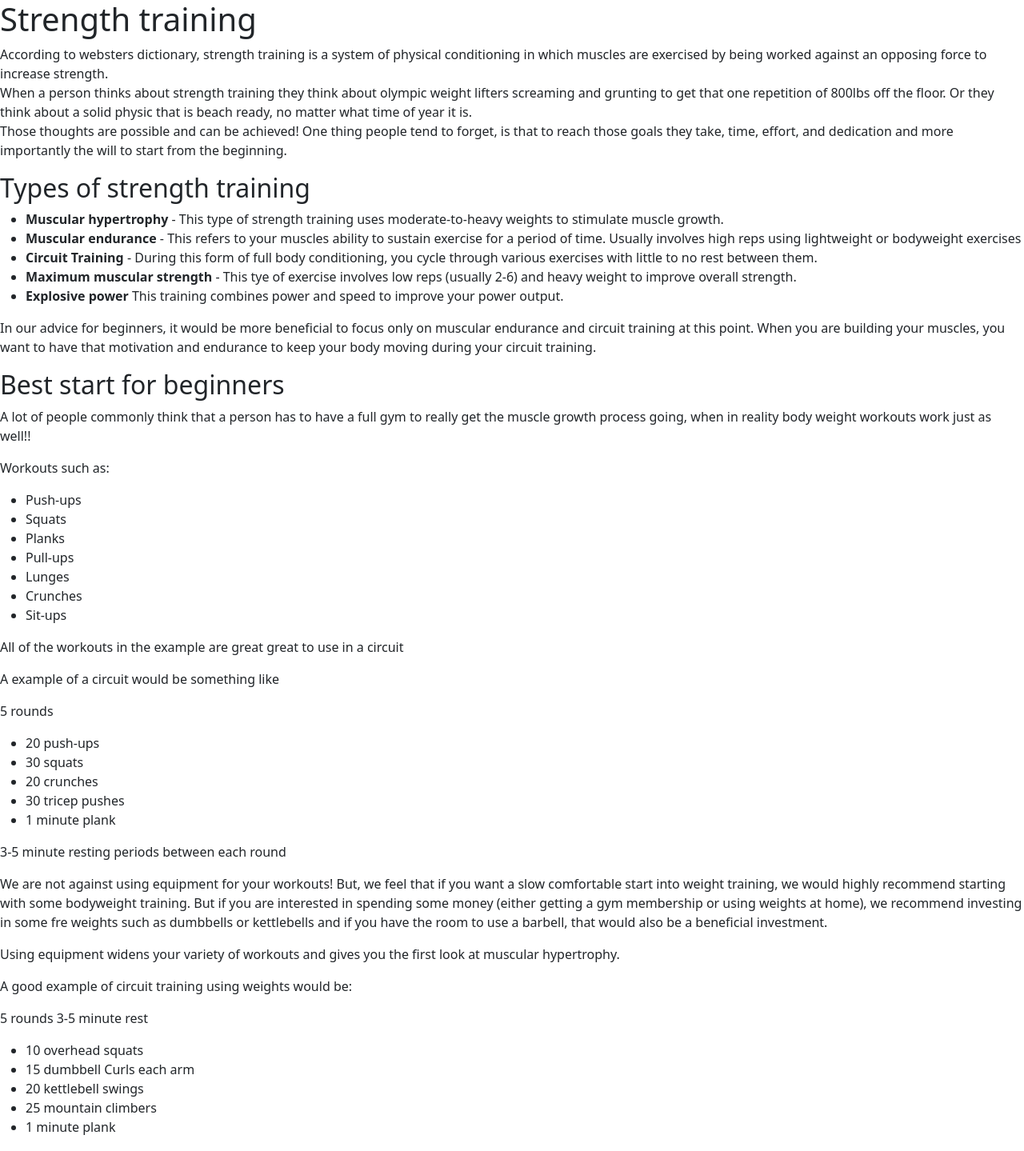
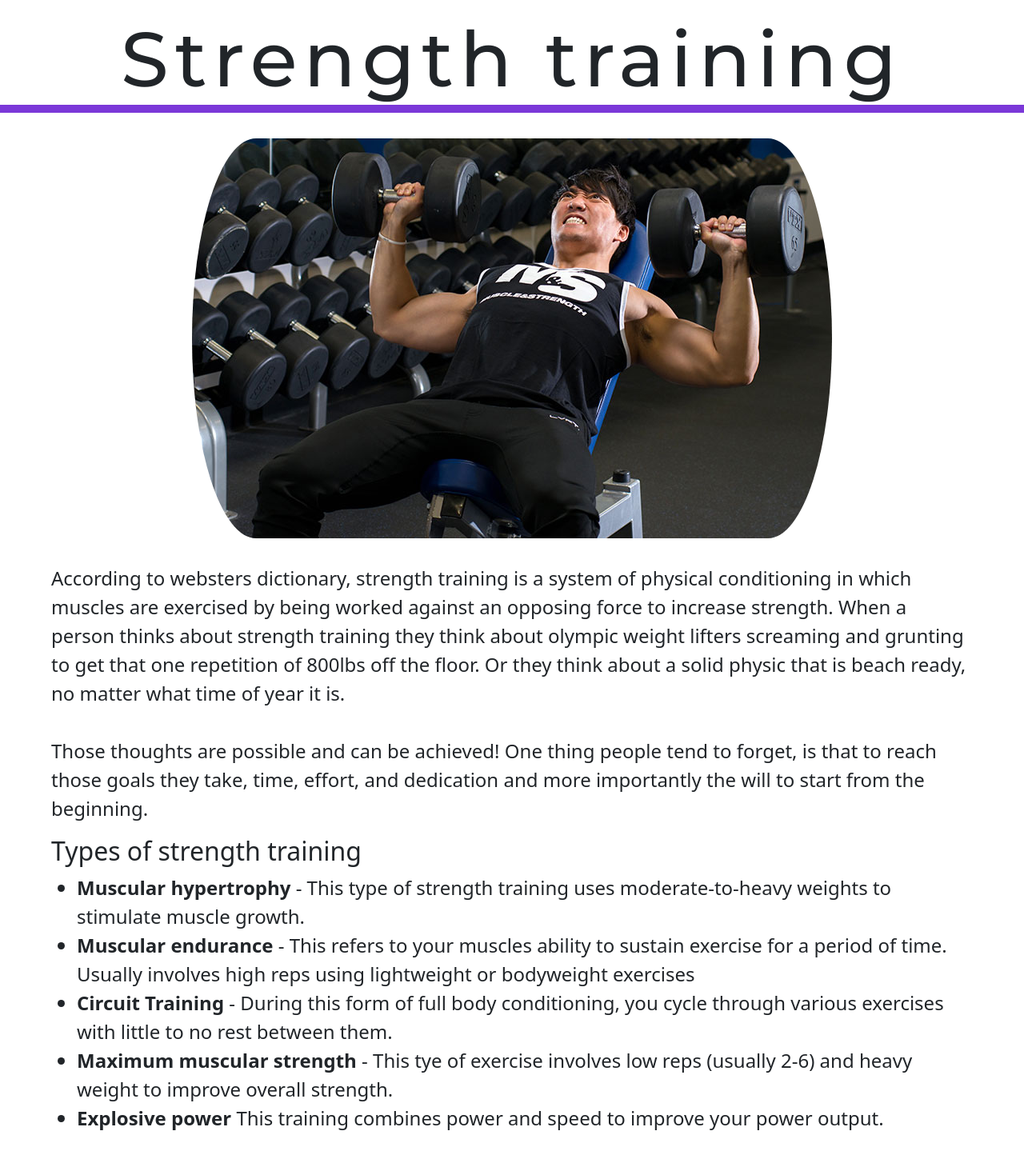
Before and after one commit to calvinalee2006/Beginners-guide-to-fitness, a React (Create React App) app: page /Stretching/Cardio/WeightTraining in a window 1280 px wide. Shown: the top 1439 px of the page at 80% size. Built offline with nearby package versions, Linux system fonts and the light colour scheme.

Commit message:
working on th weight training page

```diff
--- a/src/components/WeightTraining/WeightTraining.js
+++ b/src/components/WeightTraining/WeightTraining.js
@@ -1,20 +1,27 @@
 import React from 'react'
 import {NavLink,useNavigate} from 'react-router-dom';
-
+import DummbellPress from "./WeightTrainingImages/dumbbellPress.jpg"
  export default function WeightTraining() {
     const navigate = useNavigate()
   return (
     <>
-      <h1>Strength training </h1>
+
+      <h1 className="strengthHeading">Strength training </h1>
+
+      <div className="dummbellPressPic">
+        <img  src={DummbellPress} alt="Young man doing dumbbell press"/>
+      </div>
+
+      <div className ="strengthContainer">
+        <div className="firstStrengthP">
       <p>According to websters dictionary, strength training is a system of physical conditioning in which muscles are
-        exercised by being worked against an opposing force to increase strength.
-      <br />
-      When a person thinks about strength training they think about olympic weight lifters screaming and grunting to get that
+        exercised by being worked against an opposing force to increase strength. When a person thinks about strength training they think about olympic weight lifters screaming and grunting to get that
         one repetition of 800lbs off the floor. Or they think about a solid physic that is beach ready, no matter what time of year it is.
-        <br />
+        <br /><br />
         Those thoughts are possible and can be achieved! One thing people tend to forget, is that to reach those goals they take, time, effort, and
         dedication and more importantly the will to start from the beginning.
       </p>
+      </div>
 
       <h2>Types of strength training</h2>
       <ul>
@@ -90,6 +97,7 @@ import {NavLink,useNavigate} from 'react-router-dom';
             <button className="btn-right">Next</button>
             </NavLink>
             </div>
+            </div>
     </>
   )
 }
--- a/src/styles.css
+++ b/src/styles.css
@@ -233,3 +233,33 @@
     display: flex;
     justify-content: space-between;
 }
+
+.strengthContainer {
+    width: 90%;
+    font-size: 1.5rem;
+    margin: auto;
+    overflow: hidden;
+}
+
+.strengthHeading {
+    font-family: 'Montserrat';
+    font-size: 6rem;
+    letter-spacing: .5rem;
+    text-align: center;
+    margin-top: 1rem;
+    border-bottom: solid 10px #7b38d8;
+}
+
+.dummbellPressPic {
+    margin-top: 2rem;
+    display: flex;
+    justify-content: center;
+}
+
+.dummbellPressPic img {
+    border-radius: 10% / 50%;
+}
+
+.firstStrengthP {
+    margin-top: 2rem;
+}
```
Also changed, not shown: src/components/WeightTraining/WeightTrainingImages/dumbbellPress.jpg (added), 1 other file (tests, documents, lock files or other folders).
